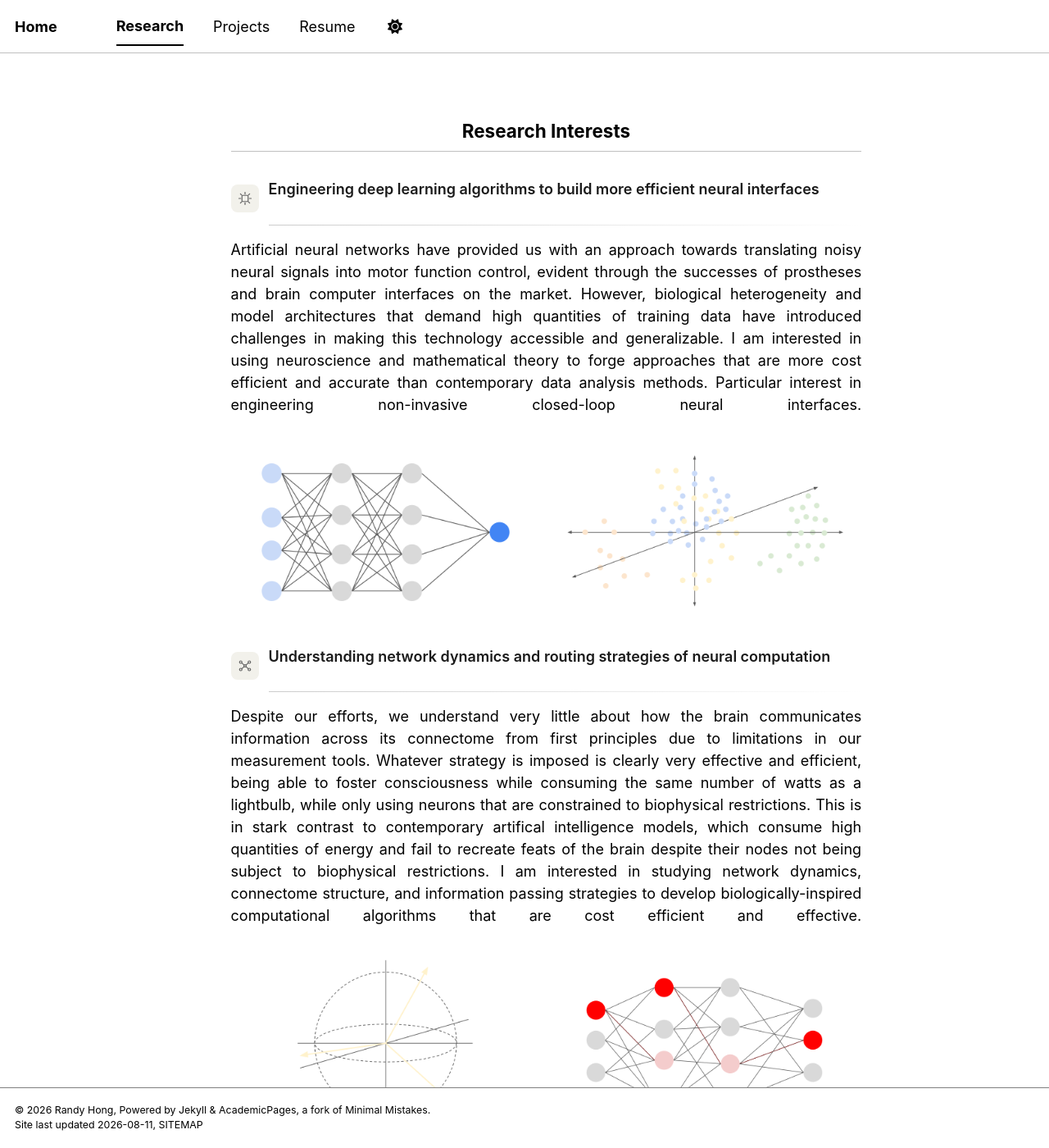
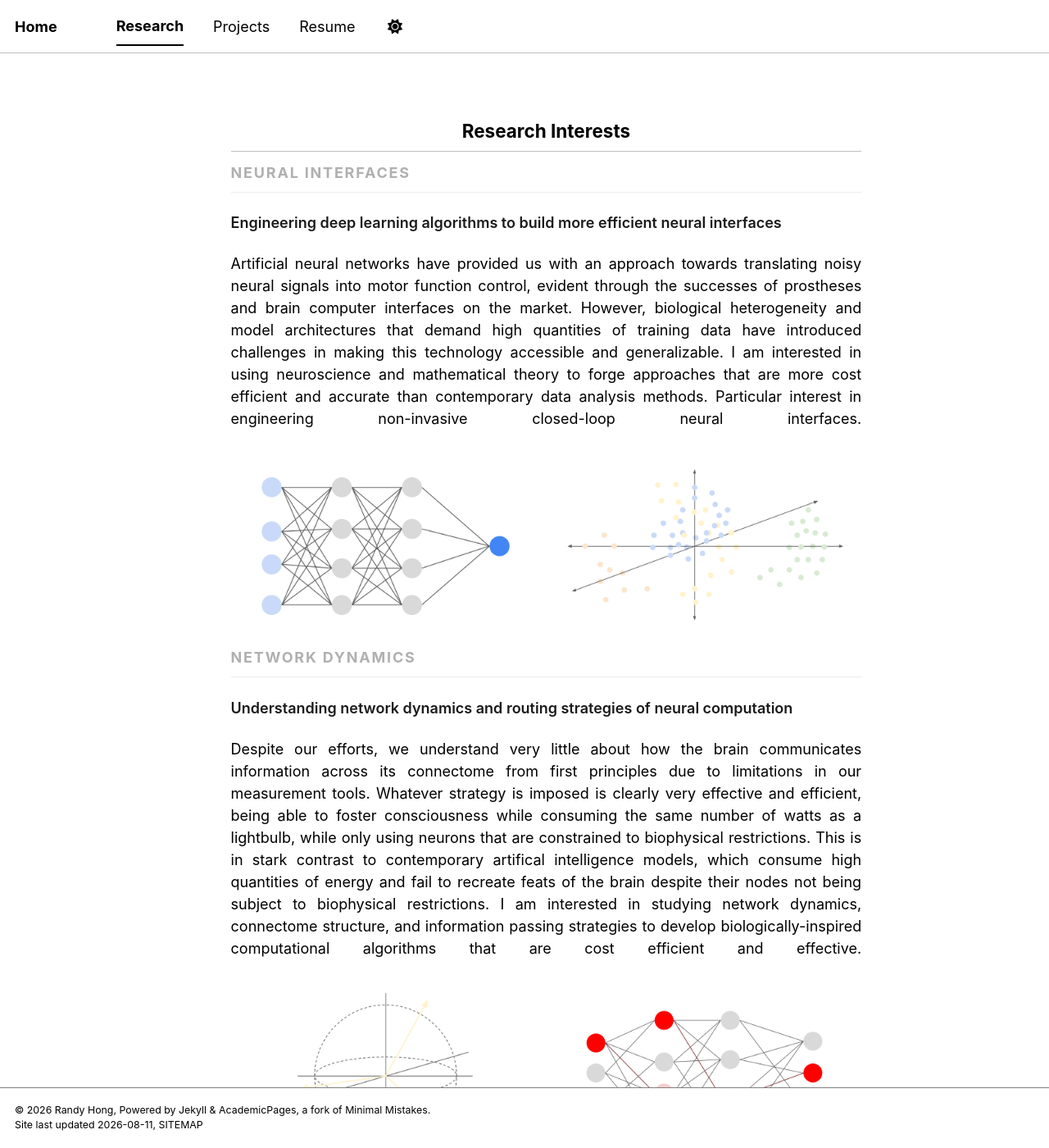
Before and after one commit to randyhongg/randyhongg.github.io, a Jekyll site: the page built from _pages/research.md, in a window 1280 px wide and 1400 px high. Shown: the whole window at 82% size. Built offline with Jekyll 4.4.1, drawn with Linux system fonts in a browser that asks for light colours; a style sheet for code colours, icons or effects is not loaded.

Commit message:
Update research.md

```diff
--- a/_pages/research.md
+++ b/_pages/research.md
@@ -8,37 +8,24 @@ author_profile: false
 .page__title {
   display: none;
 }
-.research-heading {
-  display: flex;
-  align-items: center;
-  gap: 12px;
-  margin: 32px 0 6px;
+.research-eyebrow {
+  font-size: 12px;
+  font-weight: 700;
+  letter-spacing: 0.1em;
+  text-transform: uppercase;
+  color: #b0b0b0;
+  margin: 32px 0 14px;
+  padding-bottom: 10px;
+  border-bottom: 1px solid #ececec;
 }
-.research-icon {
-  width: 34px;
-  height: 34px;
-  border-radius: 8px;
-  background: #f2f1eb;
-  display: flex;
-  align-items: center;
-  justify-content: center;
-  flex-shrink: 0;
-}
-.research-icon svg {
-  width: 18px;
-  height: 18px;
-  stroke: #666;
+.research-eyebrow:first-of-type {
+  margin-top: 0;
 }
 .research-heading-text {
   font-size: 17px;
   font-weight: 600;
-  margin: 0;
+  margin: 0 0 4px;
   color: #1a1a1a;
-}
-.research-divider {
-  height: 1px;
-  background: linear-gradient(to right, #ccc, transparent);
-  margin: 6px 0 16px 46px;
 }
 .cta-button-wrap {
   text-align: center;
@@ -66,23 +53,8 @@ author_profile: false
 ## Research Interests
 {: style="text-align: center;"}
 
-<div class="research-heading">
-  <div class="research-icon">
-    <svg viewBox="0 0 24 24" fill="none" stroke-width="1.6" stroke-linecap="round" stroke-linejoin="round">
-      <rect x="7" y="7" width="10" height="10" rx="1.5"></rect>
-      <line x1="12" y1="2" x2="12" y2="5"></line>
-      <line x1="12" y1="19" x2="12" y2="22"></line>
-      <line x1="2" y1="12" x2="5" y2="12"></line>
-      <line x1="19" y1="12" x2="22" y2="12"></line>
-      <line x1="4.5" y1="4.5" x2="6.5" y2="6.5"></line>
-      <line x1="17.5" y1="17.5" x2="19.5" y2="19.5"></line>
-      <line x1="4.5" y1="19.5" x2="6.5" y2="17.5"></line>
-      <line x1="17.5" y1="6.5" x2="19.5" y2="4.5"></line>
-    </svg>
-  </div>
-  <p class="research-heading-text">Engineering deep learning algorithms to build more efficient neural interfaces</p>
-</div>
-<div class="research-divider"></div>
+<p class="research-eyebrow">Neural interfaces</p>
+<p class="research-heading-text">Engineering deep learning algorithms to build more efficient neural interfaces</p>
 
 <div style="text-align: justify; text-align-last: justify; margin-bottom: 2rem;">
 
@@ -95,23 +67,8 @@ Artificial neural networks have provided us with an approach towards translating
   <img src="../images/data_plot_visual.png" style="width: 49%; border-radius: 6px;">
 </div>
 
-<div class="research-heading">
-  <div class="research-icon">
-    <svg viewBox="0 0 24 24" fill="none" stroke-width="1.6" stroke-linecap="round" stroke-linejoin="round">
-      <circle cx="5" cy="6" r="2"></circle>
-      <circle cx="19" cy="6" r="2"></circle>
-      <circle cx="12" cy="12" r="2"></circle>
-      <circle cx="5" cy="18" r="2"></circle>
-      <circle cx="19" cy="18" r="2"></circle>
-      <line x1="6.6" y1="7.2" x2="10.6" y2="10.8"></line>
-      <line x1="17.4" y1="7.2" x2="13.4" y2="10.8"></line>
-      <line x1="10.6" y1="13.2" x2="6.6" y2="16.8"></line>
-      <line x1="13.4" y1="13.2" x2="17.4" y2="16.8"></line>
-    </svg>
-  </div>
-  <p class="research-heading-text">Understanding network dynamics and routing strategies of neural computation</p>
-</div>
-<div class="research-divider"></div>
+<p class="research-eyebrow">Network dynamics</p>
+<p class="research-heading-text">Understanding network dynamics and routing strategies of neural computation</p>
 
 <div style="text-align: justify; text-align-last: justify; margin-bottom: 2rem;">
 
```
